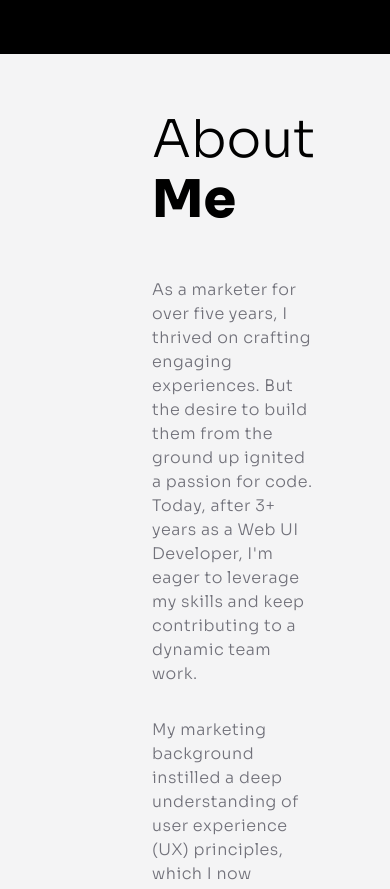
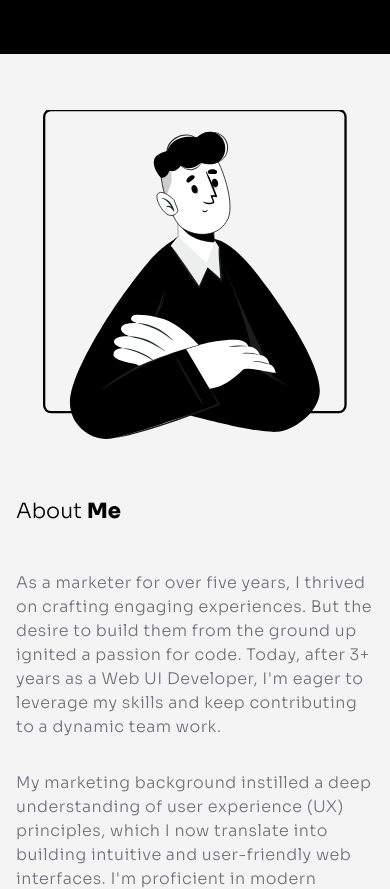
Before and after one commit to andresmorenoj/andresmorenoj, a Next.js app: page / in a window 390 px wide. Shown: the part 4754-5643 px from the top of the page. Built offline with nearby package versions, Linux system fonts and the light colour scheme.

Commit message:
feat: responsiveness section 5

```diff
--- a/src/components/organisms/AboutMe/AboutMe.component.tsx
+++ b/src/components/organisms/AboutMe/AboutMe.component.tsx
@@ -1,16 +1,21 @@
+import { contentData, sectionsData } from "@constants/index";
+import { useHeadingSize } from "@hooks/index";
+
 import { Heading, Text, ImageFigure } from "@components/atoms";
-import {contentData, sectionsData } from "@constants/index";
 import {
   StyledSectionContainer,
   StyledTextsWrapper,
   StyledParagraph,
 } from "./AboutMe.styles";
 
-export const AboutMe: React.FC = () => (
+export const AboutMe: React.FC = () => {
+  const headingSize = useHeadingSize();
+
+  return (
     <StyledSectionContainer id={sectionsData.aboutMe.sectionRef}>
-		<ImageFigure src="/images/man2.svg" width={100}/>
+      <ImageFigure src="/images/man2.svg" width={100} />
       <StyledTextsWrapper>
-      <Heading level={2} size="extraJumbo">
+        <Heading level={2} size={headingSize}>
           <Text variant="normal">{`${contentData.pre_about.content} `}</Text>
           <Text variant="bold">{contentData.post_me.content}</Text>
         </Heading>
@@ -29,3 +34,4 @@ export const AboutMe: React.FC = () => (
       </StyledTextsWrapper>
     </StyledSectionContainer>
   );
+};
--- a/src/components/organisms/AboutMe/AboutMe.styles.tsx
+++ b/src/components/organisms/AboutMe/AboutMe.styles.tsx
@@ -1,20 +1,40 @@
 import styled, { css } from "styled-components";
 
+import { getMedia } from "@utils/index";
 import { Paragraph } from "@components/atoms";
 import { withMultipleOf } from "@theme/baseTheme/mixins";
 
 export const StyledSectionContainer = styled.section(({ theme }) => {
   return css`
-  padding: 0 ${withMultipleOf("medium", 4)};
+    padding: 0 ${theme.measurements.small};
 
     display: grid;
-    grid-template-columns: repeat(2, 1fr);
+    grid-template-columns: 1fr;
     align-items: center;
     gap: ${theme.measurements.extraLarge};
 
     figure {
-      justify-self: end;
-      max-width: 750px;
+      justify-self: center;
+      max-width: 85%;
+
+      @media ${getMedia("mobileFirst", "medium")} {
+        max-width: 70%;
+      }
+
+      @media ${getMedia("mobileFirst", "large")} {
+        justify-self: end;
+        max-width: 750px;
+      }
+    }
+
+    @media ${getMedia("mobileFirst", "medium")} {
+      padding-inline: ${theme.measurements.medium};
+    }
+
+    @media ${getMedia("mobileFirst", "large")} {
+      grid-template-columns: repeat(2, 1fr);
+
+      padding-inline: ${withMultipleOf("medium", 4)};
     }
   `;
 });
```
Lines whose indentation alone changed are shown as unchanged.
